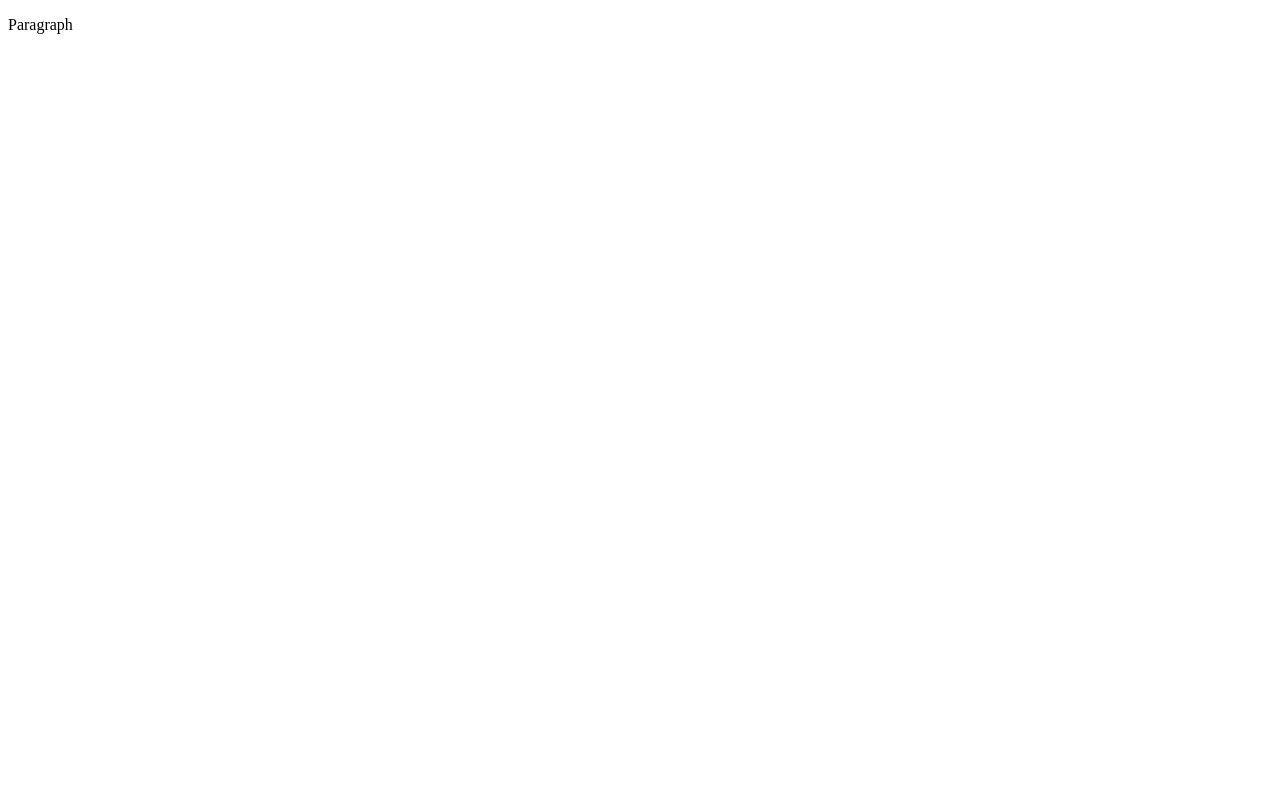
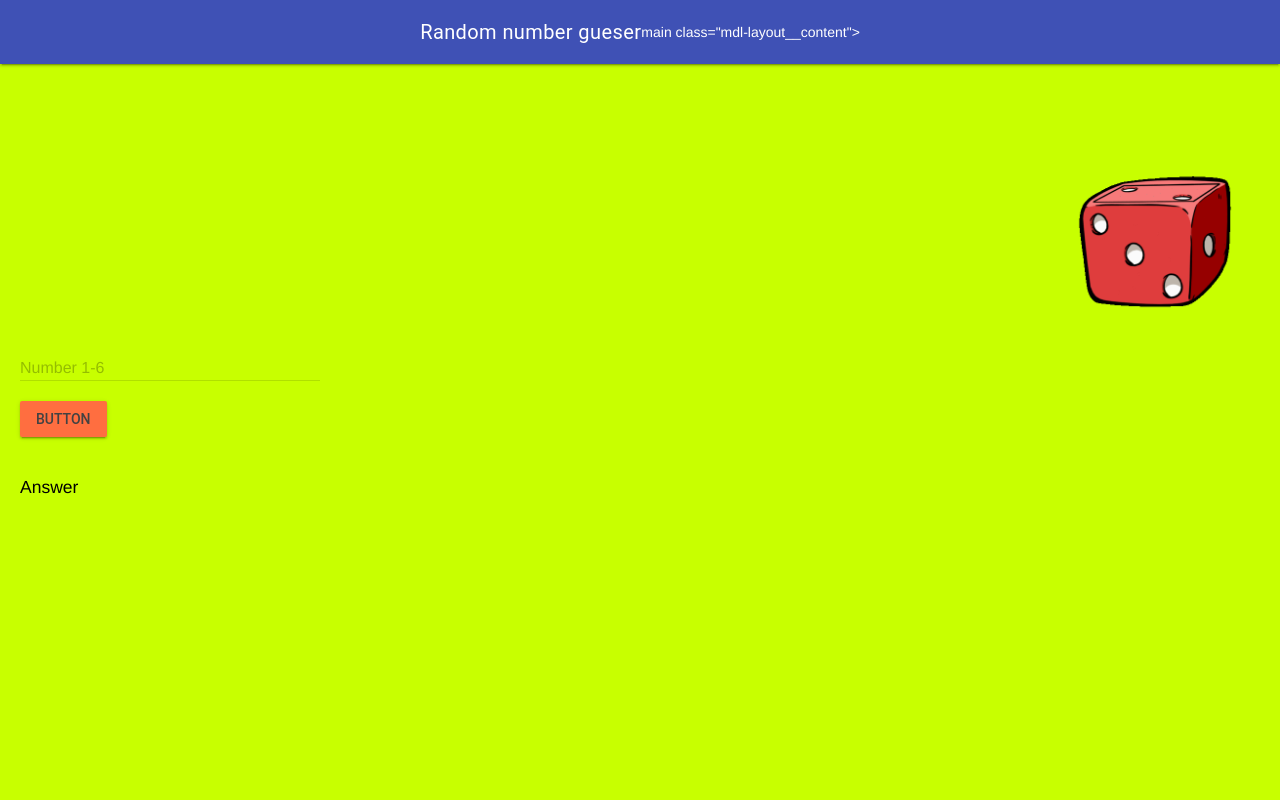
Before and after one commit to MTHS-ICD2O-1-2023/ICD2O-Unit-5-01-Jack-LeVasseur, a plain HTML site: page index.html in a window 1280 px wide. Drawn offline with nearby package versions, Linux system fonts and the light colour scheme.

Commit message:
Updated index.html

```diff
--- a/css/style.css
+++ b/css/style.css
@@ -1,4 +1,41 @@
-/* Created by: Mr. Coxall
-* Created on: Sep 2020
+/* Created by: Jack LeVasseur
+* Created on: April 23 2024
 * This file contains the CSS for index.html
 */
+
+.mdl-layout__header-row {
+  justify-content: center;
+  padding: 0;
+}
+
+.mdl-layout__content {
+  padding-left: 15pt;
+  padding-right: 15pt;
+  padding-top: 15pt;
+}
+
+.mdl-textfield__error {
+  color: rgb(56, 80, 145);
+}
+
+.page-content {
+  color: rgb(0, 0, 0);
+  font-family: Helvetica, Arial, sans-serif;
+  font-size: 1.25rem;
+}
+
+.page-content-answer {
+  color: rgb(0, 0, 0);
+  font-family: Helvetica, Arial, sans-serif;
+  font-size: 1.25rem;
+}
+
+img {
+  height: auto;
+  width: 250px;
+  float: right;
+}
+
+body {
+  background-color: rgb(200, 255, 0);
+}
--- a/index.html
+++ b/index.html
@@ -1,9 +1,57 @@
 <!DOCTYPE html>
 <html>
-  <head>
-    <title>Title</title>
-  </head>
-  <body>
-    <p>Paragraph</p>
-  </body>
+<head>
+  <meta charset="utf-8" />
+  <meta name="description" content="Random number guesser" />
+  <meta name="keywords" content="mths, icd2o" />
+  <meta name="author" content="Jack LeVasseur" />
+  <meta name="viewport" content="width=device-width, initial-scale=1.0" />
+  <link rel="stylesheet" href="https://fonts.googleapis.com/icon?family=Material+Icons" />
+  <link rel="stylesheet" href="https://code.getmdl.io/1.3.0/material.indigo-deep_orange.min.css" />
+  <link rel="stylesheet" href="./css/style.css" />
+  <link rel="apple-touch-icon" sizes="180x180" href="apple-touch-icon.png" />
+  <link rel="icon" type="image/png" sizes="32x32" href="favicon-32x32.png" />
+  <link rel="icon" type="image/png" sizes="16x16" href="favicon-16x16.png" />
+  <link rel="manifest" href="site.webmanifest" />
+  <title>Random number guesser</title>
+</head>
+<body>
+  <script defer src="https://code.getmdl.io/1.3.0/material.min.js"></script>
+  <script src="images/dice.gif"></script>
+  <div class="mdl-layout mdl-js-layout mdl-layout--fixed-header">
+    <header class="mdl-layout__header">
+      <div class="mdl-layout__header-row">
+        <span class="mdl-layout-title">Random number gueser</span>
+        main class="mdl-layout__content">
+      </header>
+        <div class="right-image">
+          <img src="./images/dice.gif" alt />
+        </div>
+    </header>
+    <main class="mdl-layout__content">
+      <!-- Simple Textfield for integers-->
+      <form action="#">
+        <div class="mdl-textfield mdl-js-textfield">
+          <!-- input pattern attribute -->
+          <input class="mdl-textfield__input" type="text" pattern="-?[0-9]*(\.[0-9]+)?" id="user-number" />
+          <!-- mdl-textfield__label -->
+          <label class="mdl-textfield__label" for="demo-input">Number 1-6 </label>
+          <!-- class "mdl-textfield__error" -->
+          <span class="mdl-textfield__error">Input is not a number</span>
+        </div>
+        <br />
+        <!-- Accent-colored raised button with ripple -->
+        <button class="mdl-button mdl-js-button mdl-button--raised mdl-js-ripple-effect mdl-button--accent"
+          onclick="myButtonClicked()">
+          Button
+        </button>
+      </form>
+      <br />
+      <br />
+      <div class="page-content-answer">
+        <div id="answer">Answer</div>
+      </div>
+    </main>
+  </div>
+</body>
 </html>
```
Also changed, not shown: js/script.js (+19 -2 lines), images/dice.gif (added).
